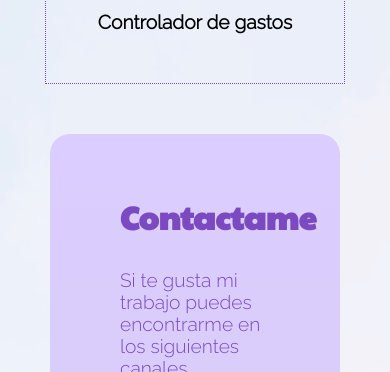
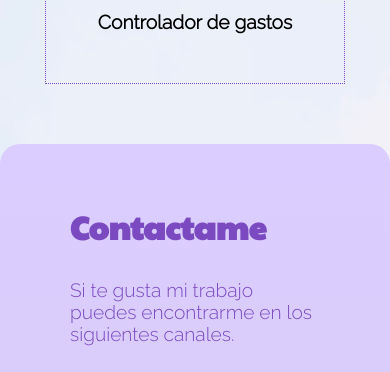
Before and after one commit to edyuarca/Portfolio, a plain HTML site: page index.html in a window 390 px wide. Shown: the part 4314-4686 px from the top of the page. Drawn offline with Linux system fonts and the light colour scheme.

Commit message:
se corrigio form en mobile

```diff
--- a/style.css
+++ b/style.css
@@ -228,7 +228,8 @@ header {
 
 /*Contact*/
 .contact {
-   margin: 50px;
+   padding: 60px 0;
+   margin: auto;
    scroll-margin-top: 80px;
 }
 
@@ -565,6 +566,7 @@ footer p {
          padding: 100px;
          margin-top: 0;
       }
+
       .contact-container {
          display: grid;
          grid-template-columns: repeat(2, 1fr);
```
